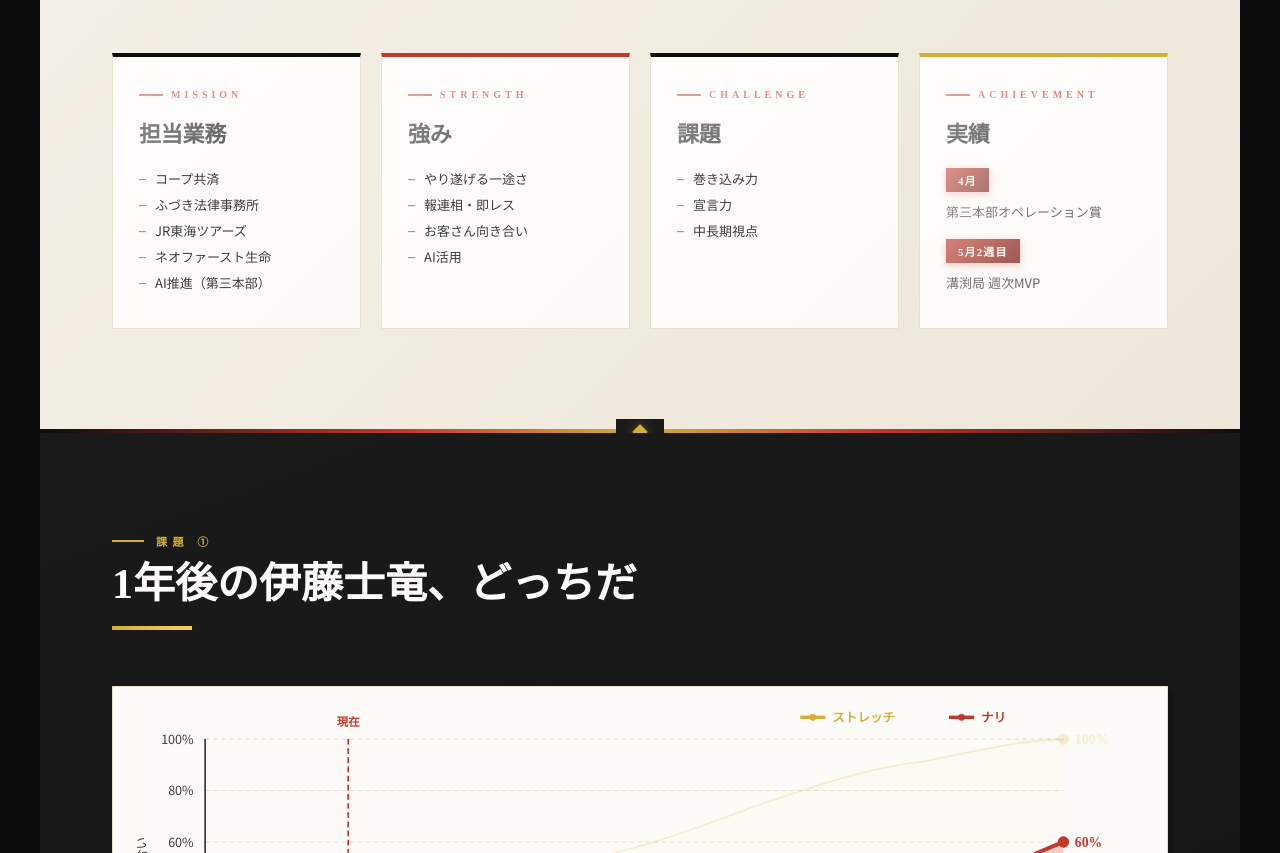
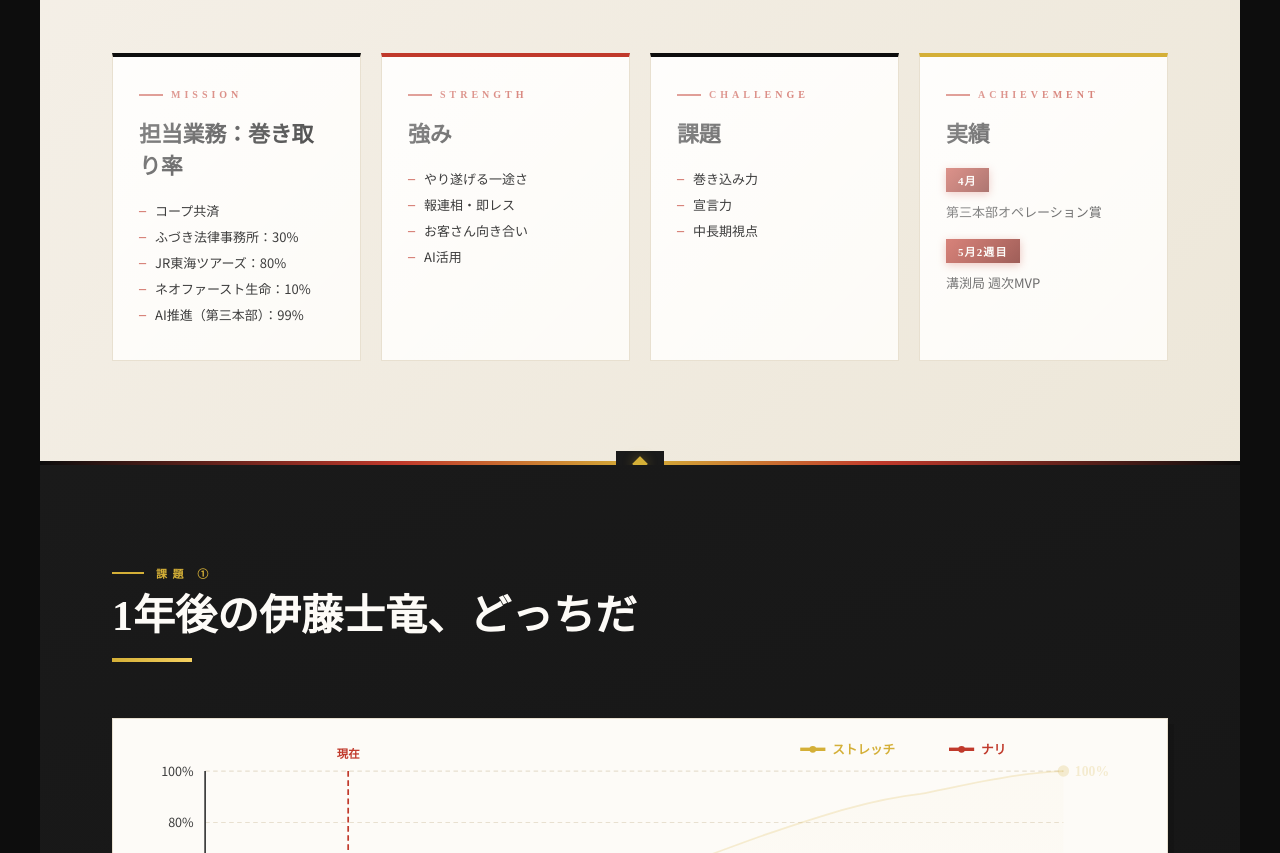
Before and after one commit to ito-shiryu/tenkaichi-budokai, a plain HTML site: page index.html in a window 1280 px wide. Shown: the part 999-1852 px from the top of the page. Drawn offline with Linux system fonts and the light colour scheme.

Commit message:
Update: 第一回コンテンツ更新

```diff
--- a/index.html
+++ b/index.html
@@ -1416,13 +1416,14 @@ h2.section-title::after {
   <div class="info-grid">
     <div class="info-card fade-in fade-in-delay-1">
       <div class="info-card-label">MISSION</div>
-      <h3>担当業務</h3>
+      <h3>担当業務：巻き取り率
+      </h3>
       <ul>
         <li>コープ共済</li>
-        <li>ふづき法律事務所</li>
-        <li>JR東海ツアーズ</li>
-        <li>ネオファースト生命</li>
-        <li>AI推進（第三本部）</li>
+        <li>ふづき法律事務所：30%</li>
+        <li>JR東海ツアーズ：80%</li>
+        <li>ネオファースト生命：10%</li>
+        <li>AI推進（第三本部）：99%</li>
       </ul>
     </div>
     <div class="info-card red-top fade-in fade-in-delay-2">
```
